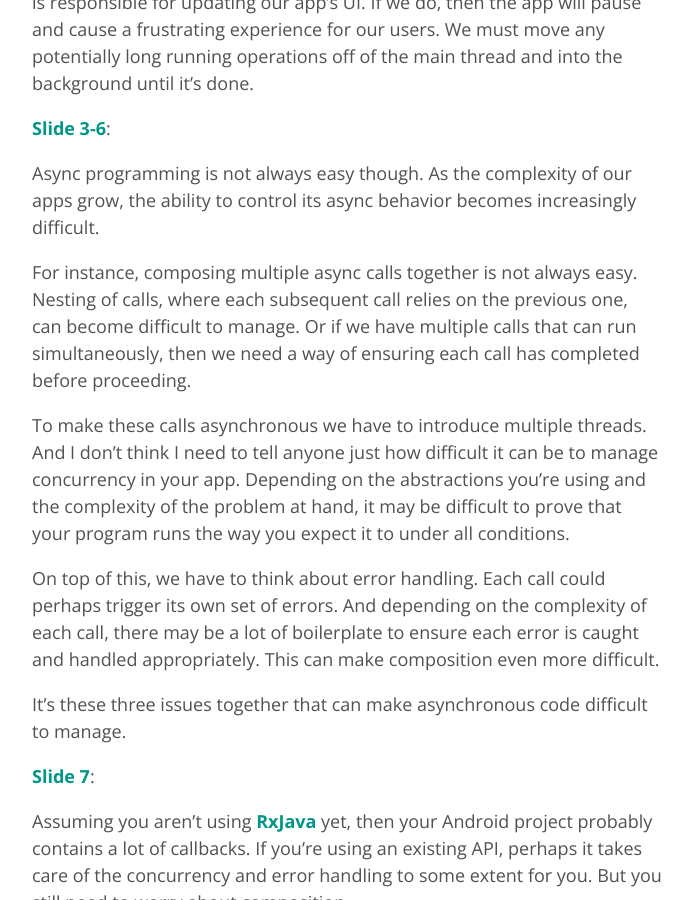
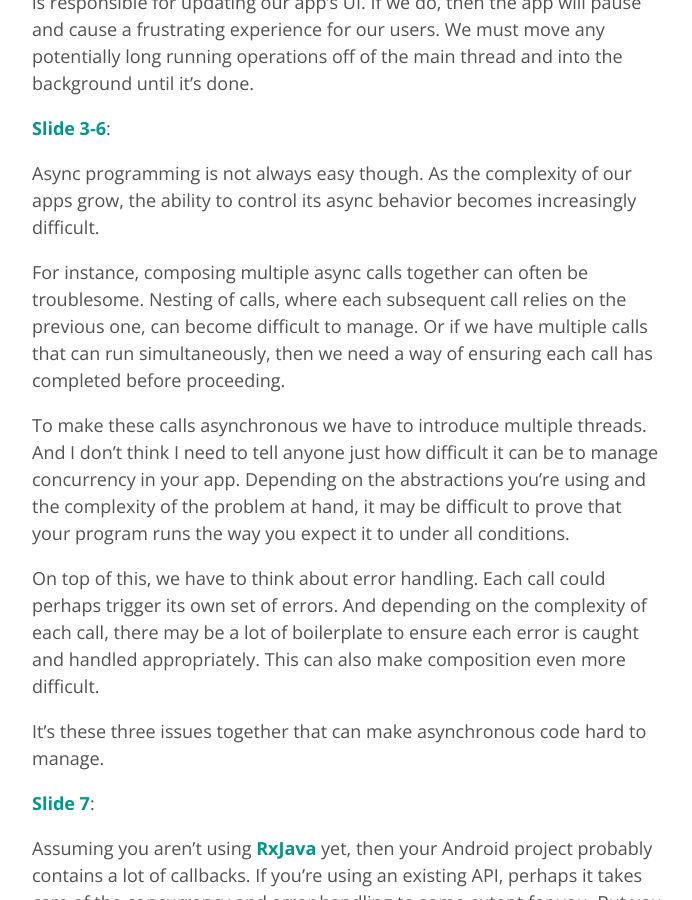
Before and after one commit to jpetitto/jpetitto.github.io, a Jekyll site: the page built from _posts/2016-01-18-rxjava-android-devs.md, in a window 1280 px wide and 900 px high, scrolled down 794 px. Shown: the whole window, without its empty margins (293-985 px from the left). Built offline with Jekyll 4.4.1, drawn with Linux system fonts in a browser that asks for light colours; comment, search, counter and statistics services are not loaded.

Commit message:
Cleanup section on async issues

```diff
--- a/_posts/2016-01-18-rxjava-android-devs.md
+++ b/_posts/2016-01-18-rxjava-android-devs.md
@@ -20,13 +20,13 @@ As Android developers we do lots of asynchronous programming. The main reason fo
 
 Async programming is not always easy though. As the complexity of our apps grow, the ability to control its async behavior becomes increasingly difficult.
 
-For instance, composing multiple async calls together is not always easy. Nesting of calls, where each subsequent call relies on the previous one, can become difficult to manage. Or if we have multiple calls that can run simultaneously, then we need a way of ensuring each call has completed before proceeding.
+For instance, composing multiple async calls together can often be troublesome. Nesting of calls, where each subsequent call relies on the previous one, can become difficult to manage. Or if we have multiple calls that can run simultaneously, then we need a way of ensuring each call has completed before proceeding.
 
 To make these calls asynchronous we have to introduce multiple threads. And I don't think I need to tell anyone just how difficult it can be to manage concurrency in your app. Depending on the abstractions you're using and the complexity of the problem at hand, it may be difficult to prove that your program runs the way you expect it to under all conditions.
 
-On top of this, we have to think about error handling. Each call could perhaps trigger its own set of errors. And depending on the complexity of each call, there may be a lot of boilerplate to ensure each error is caught and handled appropriately. This can make composition even more difficult.
+On top of this, we have to think about error handling. Each call could perhaps trigger its own set of errors. And depending on the complexity of each call, there may be a lot of boilerplate to ensure each error is caught and handled appropriately. This can also make composition even more difficult.
 
-It's these three issues together that can make asynchronous code difficult to manage.
+It's these three issues together that can make asynchronous code hard to manage.
 
 [Slide 7](https://speakerdeck.com/jpetitto/rxjava-for-android-developers-austin-droids-meetup?slide=7):
 
```
